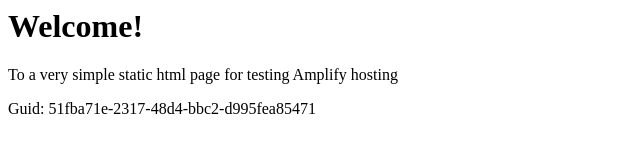
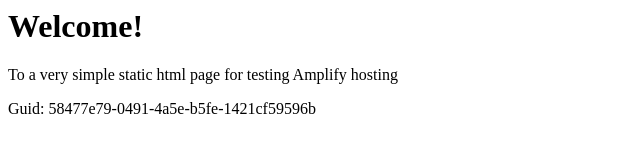
Before and after one commit to aws-aemilia-sin/Github-PR-Commit-Integration-Test-DoNotTouch-GitHubWebhookPushCanaryTest-v1-preprod-ap-southeast-1, a website: page src/index.html in a window 1280 px wide. Shown: the full height of the page, 0-640 px from the left. Drawn offline with Linux system fonts and the light colour scheme.

Commit message:
commit from integ tests

```diff
--- a/src/index.html
+++ b/src/index.html
@@ -12,6 +12,6 @@
 <body>
     <h1>Welcome!</h1>
     <p>To a very simple static html page for testing Amplify hosting</p>
-    <p>Guid: 51fba71e-2317-48d4-bbc2-d995fea85471</p></body>
+    <p>Guid: 58477e79-0491-4a5e-b5fe-1421cf59596b</p></body>
 
 </html>
```
